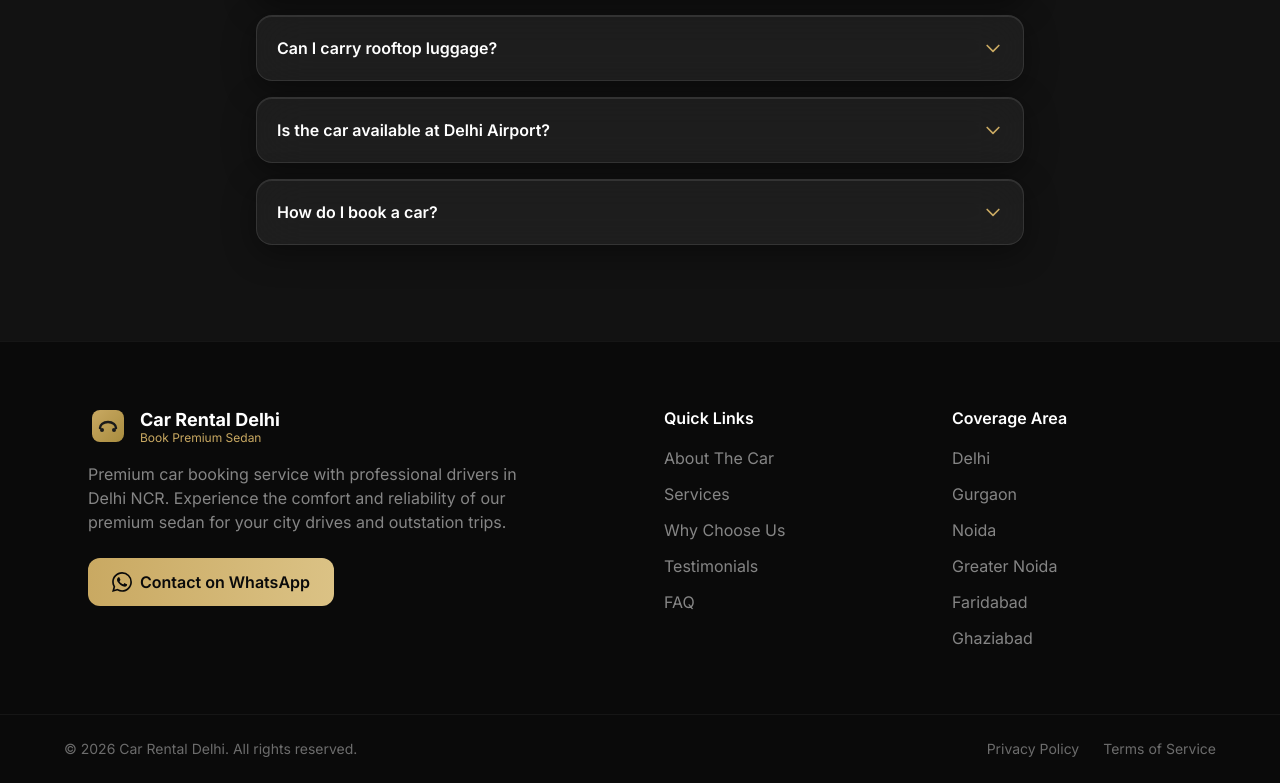
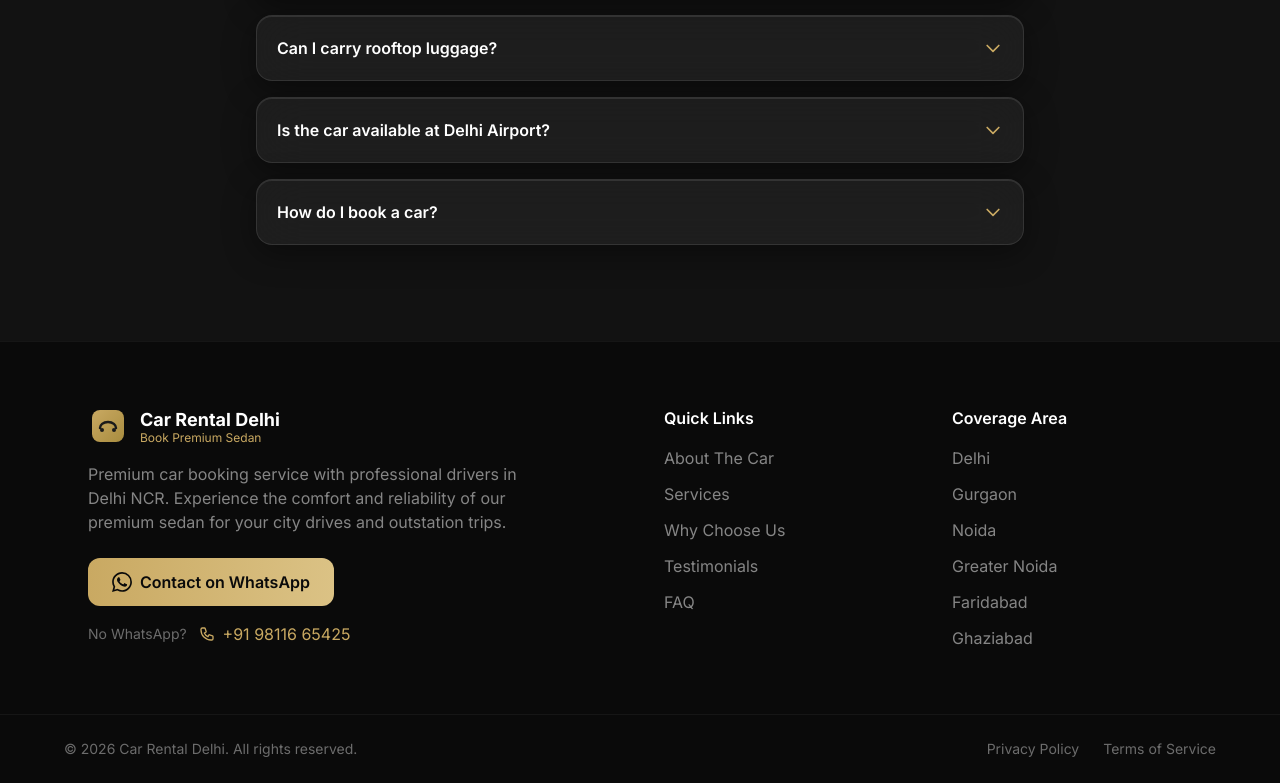
Before and after one commit to Geetu5480/car-rental-delhi, a Nuxt app: page / in a window 1280 px wide. Shown: the part 6872-7655 px from the top of the page. Built offline with nearby package versions, Linux system fonts and the light colour scheme.

Commit message:
Add phone number display and update contact number

```diff
--- a/app.vue
+++ b/app.vue
@@ -468,6 +468,15 @@
               </svg>
               Contact on WhatsApp
             </button>
+            <div class="mt-4 flex items-center gap-3">
+              <span class="text-white/40 text-sm">No WhatsApp?</span>
+              <a :href="'tel:' + WHATSAPP_NUMBER" class="text-accent hover:text-white transition-colors flex items-center gap-2">
+                <svg class="w-4 h-4" fill="none" viewBox="0 0 24 24" stroke="currentColor" stroke-width="2">
+                  <path stroke-linecap="round" stroke-linejoin="round" d="M3 5a2 2 0 012-2h3.28a1 1 0 01.948.684l1.498 4.493a1 1 0 01-.502 1.21l-2.257 1.13a11.042 11.042 0 005.516 5.516l1.13-2.257a1 1 0 011.21-.502l4.493 1.498a1 1 0 01.684.949V19a2 2 0 01-2 2h-1C9.716 21 3 14.284 3 6V5z" />
+                </svg>
+                {{ DISPLAY_NUMBER }}
+              </a>
+            </div>
           </div>
 
           <!-- Quick Links -->
@@ -533,8 +542,9 @@ useHead({
   ],
 })
 
-// WhatsApp number - REPLACE WITH YOUR NUMBER
-const WHATSAPP_NUMBER = '+919999999999'
+// Contact numbers - REPLACE WITH YOUR ACTUAL NUMBERS
+const WHATSAPP_NUMBER = '+919811665425' // Test number for WhatsApp
+const DISPLAY_NUMBER = '+91 98116 65425' // Formatted for display
 
 // Mobile menu state
 const mobileMenuOpen = ref(false)
```
